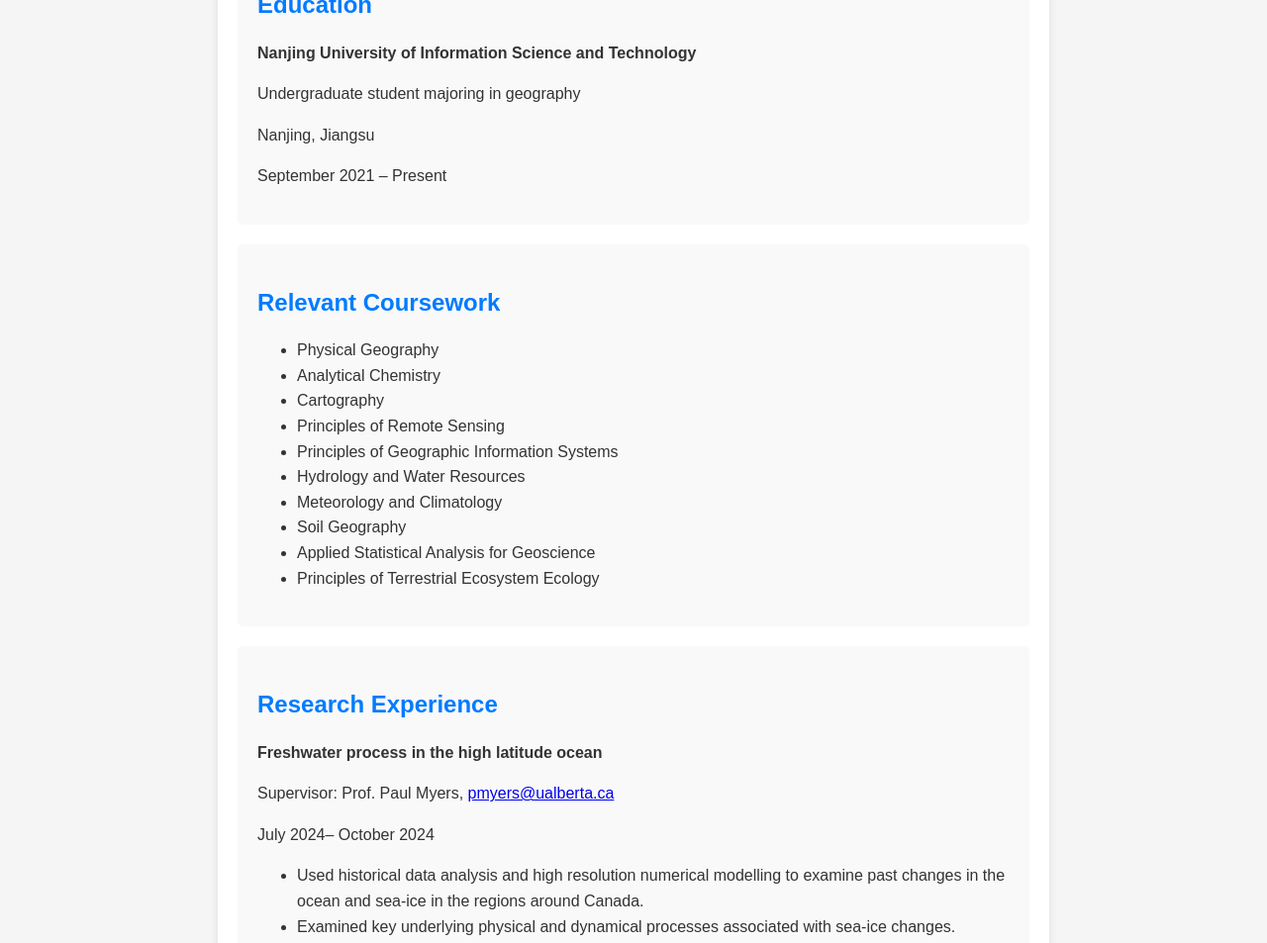
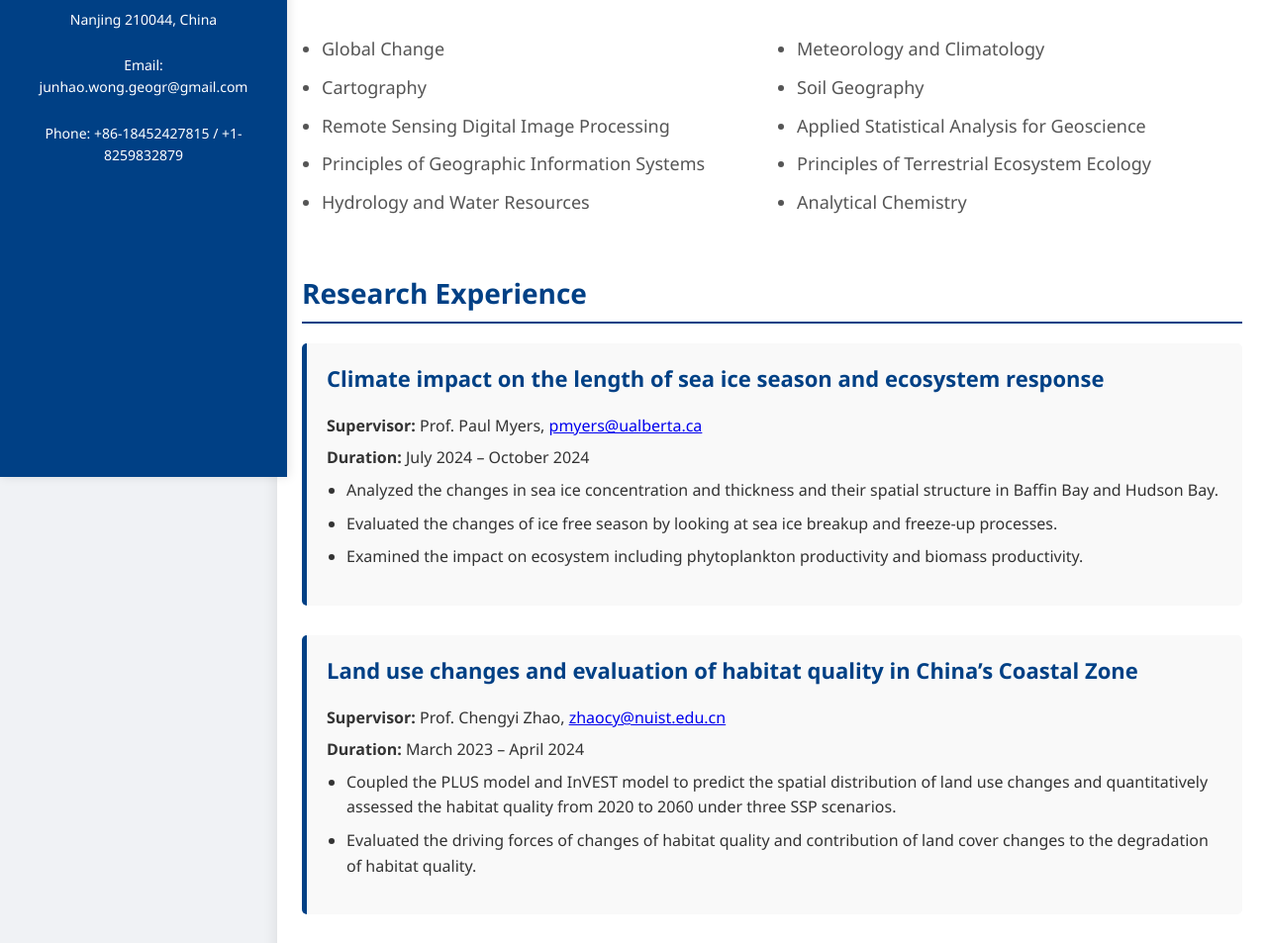
Before and after one commit to Sigmundteq/JunhaoWang.github.io, a plain HTML site: page index.html in a window 1280 px wide. Shown: the part 378-1331 px from the top of the page at 99% size. Drawn offline with Linux system fonts and the light colour scheme.

Commit message:
Update index.html

```diff
--- a/index.html
+++ b/index.html
@@ -6,83 +6,158 @@
     <title>Junhao Wang - Personal Webpage</title>
     <style>
         body {
-            font-family: Arial, sans-serif;
+            font-family: 'Segoe UI', Tahoma, Geneva, Verdana, sans-serif;
             margin: 0;
             padding: 0;
-            background-color: #f5f5f5;
+            background-color: #f0f2f5;
+            color: #333;
+            display: flex;
+            flex-direction: column;
+            min-height: 100vh;
         }
 
-        header {
-            background-color: #007BFF;
+        .sidebar {
+            background-color: #004085;
             color: #fff;
-            text-align: center;
-            padding: 40px 0;
+            width: 250px;
+            padding: 30px 20px;
+            box-shadow: 2px 0 10px rgba(0, 0, 0, 0.1);
+            position: fixed;
+            height: 100%;
+            display: flex;
+            flex-direction: column;
+            justify-content: center;
+            align-items: center;
         }
 
-        h1 {
-            font-size: 36px;
+        .sidebar h1 {
+            font-size: 24px;
+            margin-bottom: 20px;
+            letter-spacing: 1px;
+            text-align: center;
+            font-weight: bold;
+        }
+
+        .sidebar p {
+            font-size: 14px;
+            line-height: 1.6;
             margin-bottom: 10px;
+            text-align: center;
+        }
+
+        .container {
+            margin-left: 280px; /* 增加与侧栏的距离 */
+            max-width: 1100px;
+            padding: 40px 25px; /* 增加内边距 */
+          padding: 0px 25px 40px ;
+            background-color: #fff;
+            border-radius: 8px;
+            box-shadow: 0 4px 15px rgba(0, 0, 0, 0.1);
+            margin-top: 3px;
+            margin-bottom: 30px;
+            flex-grow: 1;
         }
 
         h2 {
-            font-size: 28px;
-            margin-top: 20px;
+            font-size: 30px;
+            margin-top: 30px;
+            color: #004085;
         }
 
-        .container {
-            max-width: 800px;
-            margin: 20px auto;
-            padding: 20px;
-            background-color: #fff;
-            border-radius: 5px;
-            box-shadow: 0 0 10px rgba(0, 0, 0, 0.1);
+        .section {
+            margin-bottom: 30px;
+        }
+
+        .section-title {
+            font-size: 28px;
+            margin-bottom: 20px;
+            border-bottom: 2px solid #004085;
+            padding-bottom: 10px;
+            color: #004085;
+        }
+
+        .section-content {
+            font-size: 18px;
+            margin-top: 15px;
+            color: #555;
+        }
+
+        .section ul {
+            padding-left: 20px;
+        }
+
+        .section ul li {
+            margin-bottom: 10px;
             line-height: 1.6;
         }
 
-        .contact-info {
-            margin-top: 20px;
+        .relevant-coursework {
+            display: grid;
+            grid-template-columns: 1fr 1fr;
+            gap: 10px;
         }
 
-        .section {
-            background-color: #f9f9f9;
-            padding: 20px;
-            border-radius: 5px;
-            margin-top: 20px;
+        .relevant-coursework ul {
+            padding-left: 20px;
+            list-style-type: disc;
         }
 
-        .section-title {
-            font-size: 24px;
-            margin-bottom: 10px;
-            color: #007BFF;
+        .experience {
+            margin-bottom: 30px;
+            padding: 20px;
+            border-left: 5px solid #004085;
+            background-color: #f9f9f9;
+            border-radius: 5px;
         }
 
-        .section-content {
+        .experience h3 {
+            margin-top: 0;
+            font-size: 22px;
+            color: #004085;
+        }
+
+        .experience p {
+            margin: 10px 0;
             font-size: 16px;
+            color: #333;
+        }
+
+        .experience ul {
             margin-top: 10px;
-            color: #333;
+            padding-left: 20px;
+            list-style-type: disc;
+        }
+
+        .experience ul li {
+            margin-bottom: 8px;
         }
 
         footer {
             text-align: center;
-            margin-top: 20px;
-            color: #666;
+            padding: 20px 0;
+            margin-top: auto;
+            color: #777;
+            background-color: #f0f2f5;
+            border-top: 1px solid #ddd;
+            width: 100%;
         }
     </style>
 </head>
 <body>
-    <header>
+    <div class="sidebar">
         <h1>Junhao Wang</h1>
-        <p>Nanjing, Jiangsu, China, 210044</p>
-        <p>Email: <a href="mailto:junhao.wong.geogr@gmail.com">junhao.wong.geogr@gmail.com</a></p>
-        <p>Phone: +86-18452427815</p>
-    </header>
+        <p>Nanjing 210044, China</p>
+        <p>Email: junhao.wong.geogr@gmail.com</p>
+        <p>Phone: +86-18452427815 / +1-8259832879</p>
+    </div>
 
     <div class="container">
         <div class="section">
             <h2 class="section-title">Education</h2>
             <div class="section-content">
-                <p><strong>Nanjing University of Information Science and Technology</strong></p>
-                <p>Undergraduate student majoring in geography</p>
+                <p><strong>Nanjing University of Information Science and Technology (NUIST)</strong></p>
+                <p>Physical Geography and Resource Environment</p>
+                <p>GPA: 87/100</p>
                 <p>Nanjing, Jiangsu</p>
                 <p>September 2021 – Present</p>
             </div>
@@ -90,50 +165,56 @@
 
         <div class="section">
             <h2 class="section-title">Relevant Coursework</h2>
-            <div class="section-content">
+            <div class="section-content relevant-coursework">
                 <ul>
-                    <li>Physical Geography</li>
-                    <li>Analytical Chemistry</li>
+                    <li>Global Change</li>
                     <li>Cartography</li>
-                    <li>Principles of Remote Sensing</li>
+                    <li>Remote Sensing Digital Image Processing</li>
                     <li>Principles of Geographic Information Systems</li>
                     <li>Hydrology and Water Resources</li>
+                </ul>
+                <ul>
                     <li>Meteorology and Climatology</li>
                     <li>Soil Geography</li>
                     <li>Applied Statistical Analysis for Geoscience</li>
                     <li>Principles of Terrestrial Ecosystem Ecology</li>
-                    <!-- Add more coursework here -->
+                    <li>Analytical Chemistry</li>
                 </ul>
             </div>
         </div>
 
         <div class="section">
             <h2 class="section-title">Research Experience</h2>
-            <div class="section-content">
-                <p><strong>Freshwater process in the high latitude ocean</strong></p>
-                <p>Supervisor: Prof. Paul Myers, <a href="mailto:pmyers@ualberta.ca">pmyers@ualberta.ca</a></p>
-                <p> July 2024– October 2024</p>
+
+            <div class="experience">
+                <h3>Climate impact on the length of sea ice season and ecosystem response</h3>
+                <p><strong>Supervisor:</strong> Prof. Paul Myers, <a href="mailto:pmyers@ualberta.ca">pmyers@ualberta.ca</a></p>
+                <p><strong>Duration:</strong> July 2024 – October 2024</p>
                 <ul>
-                    <li>Used historical data analysis and high resolution numerical modelling to examine past changes in the ocean and sea-ice in the regions around Canada.</li>
-                    <li>Examined key underlying physical and dynamical processes associated with sea-ice changes.</li>
-                    <li>Understood how the waters and sea-ice around Canada will evolve in the future, and provided that information to stakeholders concerned with such information.</li>
+                    <li>Analyzed the changes in sea ice concentration and thickness and their spatial structure in Baffin Bay and Hudson Bay.</li>
+                    <li>Evaluated the changes of ice free season by looking at sea ice breakup and freeze-up processes.</li>
+                    <li>Examined the impact on ecosystem including phytoplankton productivity and biomass productivity.</li>
                 </ul>
-                <p><strong>Land use changes and evaluation of habitat quality in China’s Coastal Zone</strong></p>
-                <p>Supervisor: Prof. Chengyi Zhao, <a href="mailto:zhaocy@nuist.edu.cn">zhaocy@nuist.edu.cn</a></p>
-                <p>May 2023 - Present</p>
+            </div>
+
+            <div class="experience">
+                <h3>Land use changes and evaluation of habitat quality in China’s Coastal Zone</h3>
+                <p><strong>Supervisor:</strong> Prof. Chengyi Zhao, <a href="mailto:zhaocy@nuist.edu.cn">zhaocy@nuist.edu.cn</a></p>
+                <p><strong>Duration:</strong> March 2023 – April 2024</p>
                 <ul>
-                    <li>Coupled the PLUS model and InVEST model to predict the spatial distribution of land use changes and quantitatively assessed the habitat quality from 2020 to 2060 under three SSP-RCP scenarios.</li>
-                    <li>Evaluate the driving forces of changes of habitat quality and contribution of land cover changes to the degradation of habitat quality.</li>
+                    <li>Coupled the PLUS model and InVEST model to predict the spatial distribution of land use changes and quantitatively assessed the habitat quality from 2020 to 2060 under three SSP scenarios.</li>
+                    <li>Evaluated the driving forces of changes of habitat quality and contribution of land cover changes to the degradation of habitat quality.</li>
                 </ul>
-                <!-- Add details about your other research experience here -->
-                <p><strong>Study on Streamflow Forecasting Based on Machine Learning</strong></p>
-                <p>Supervisor: Prof. Buda Su, <a href="mailto:subd@nuist.edu.cn">subd@nuist.edu.cn</a></p>
-                <p>May 2022 - September 2023</p>
+            </div>
+
+            <div class="experience">
+                <h3>Anthropogenic climate change impact on runoff</h3>
+                <p><strong>Supervisor:</strong> Prof. Buda Su, <a href="mailto:subd@nuist.edu.cn">subd@nuist.edu.cn</a></p>
+                <p><strong>Duration:</strong> September 2022 – February 2024</p>
                 <ul>
-                    <li>Evaluated the impact of anthropogenic climate changes on the runoff using machine learning models.</li>
-                    <li>Provided a robust foundation for the strategic management and sustainable use of water resources.</li>
+                    <li>Revealed the changes in discharge pattern in the upper Yangtze River basin during 1900-2099 under different forcings.</li>
+                    <li>Compared the impact of anthropogenic climate change with the impact of natural variability on discharge pattern.</li>
                 </ul>
-                <!-- Add details about your other research experience here -->
             </div>
         </div>
 
@@ -141,11 +222,10 @@
             <h2 class="section-title">Achievements</h2>
             <div class="section-content">
                 <ul>
-                    <li>Canada MITACS Globalink Research Internship Award</li>
-                    <li>Geospatial Big Data and GeoAI Graduate Summer School in Nanjing Normal University | Excellent Student Scholar</li>
+                    <li>Canada MITACS Globalink Research Internship Award (10,000 Canadian Dollar)</li>
+                    <li>Geospatial Big Data and GeoAI Graduate Summer School | Excellent Student Scholar</li>
                     <li>NUIST First Class Scholarship</li>
                     <li>NUIST Merit Student</li>
-                    <!-- Add more achievements here -->
                 </ul>
             </div>
         </div>
@@ -153,9 +233,9 @@
         <div class="section">
             <h2 class="section-title">Technical Skills</h2>
             <div class="section-content">
-                <p><strong>Coding:</strong> C, R, Python, Matlab</p>
+                <p><strong>Coding:</strong> R, Python, Matlab</p>
                 <p><strong>Tools:</strong> ArcGIS Pro, ENVI, SPSS, Google Earth Engine</p>
-                <p><strong>Models:</strong> SWAT Model</p>
+                <p><strong>Models:</strong> SWAT Model, PLUS Model, InVest Model</p>
             </div>
         </div>
 
@@ -163,8 +243,29 @@
             <h2 class="section-title">Research Interests</h2>
             <div class="section-content">
                 <ul>
-                    <li>Hydrological Modelling</li>
-                    <li>Climate Change</li>
-                    <li>Ecosystem Science</li>
-                    <li>Extreme Weather Events</li>
-                    <li>Climate change impacts and adaptation</li>
+                    <li>Hydroclimatology</li>
+                    <li>Climate Change Impacts and Adaptation</li>
+                    <li>Ecosystem and Landscape</li>
+                  	 <li>Arctic Oceanography</li>
+                    <li>Land Use and Cover Change (LUCC)</li>
+                </ul>
+            </div>
+        </div>
+
+        <div class="section">
+            <h2 class="section-title">Publications</h2>
+            <div class="section-content">
+                <ul>
+                    <li><strong>Wang, J.</strong>, Chen, Z., and Su, B.: Anthropogenic climate change impact on runoff in the upper Yangtze River basin, *Journal of Flood Risk Management*, in review.</li>
+                    <li>Wang, G., <strong>Wang, J.</strong>, Chen, J., Ma, L., Ye, K., and Zheng, G.: Impact of *Spartina alterniflora* Expansion on the Tidal Creek Formation in the mudflat of Yellow Sea, in prep.</li>
+                    <li><strong>Wang, J.</strong>, Chen, J., and Zhao, C.: Identification and evaluation of land use changes induced habitat quality in China’s coastal zone, in prep.</li>
+                </ul>
+            </div>
+        </div>
+    </div>
+
+    <footer>
+        <p>&copy; 2024 Junhao Wang. All rights reserved.</p>
+    </footer>
+</body>
+</html>
```
